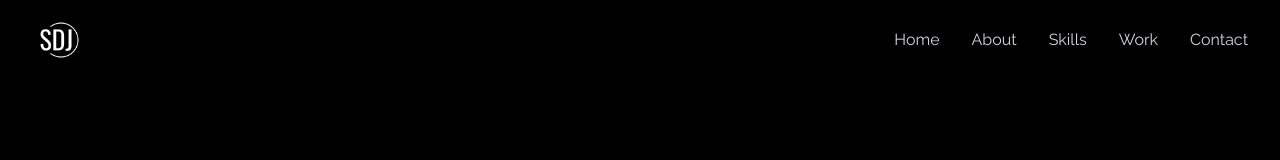
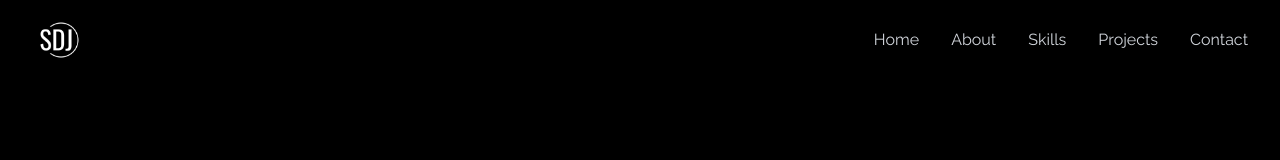
Before and after one commit to sdjhen/sdjhen-portfolio, a React (Vite) app: page / in a window 1280 px wide. Shown: the top 160 px of the page. Built offline with nearby package versions, Linux system fonts and the light colour scheme; a web font is replaced by a local one.

Commit message:
changed 'work to 'projects' across all nav menus

```diff
--- a/src/components/Navbar.jsx
+++ b/src/components/Navbar.jsx
@@ -20,7 +20,7 @@ const Navbar = () => {
           <li className=' hover:text-pink-600'>Home</li>
           <li className=' hover:text-pink-600'>About</li>
           <li className=' hover:text-pink-600'>Skills</li>
-          <li className=' hover:text-pink-600'>Work</li>
+          <li className=' hover:text-pink-600'>Projects</li>
           <li className=' hover:text-pink-600'>Contact</li>
         </ul>
         </nav>
@@ -36,7 +36,7 @@ const Navbar = () => {
           <li className='py-6 text-4xl hover:text-pink-600'>Home</li>
           <li className='py-6 text-4xl hover:text-pink-600' >About</li>
           <li className='py-6 text-4xl hover:text-pink-600'>Skills</li>
-          <li className='py-6 text-4xl hover:text-pink-600'>Work</li>
+          <li className='py-6 text-4xl hover:text-pink-600'>Projects</li>
           <li className='py-6 text-4xl hover:text-pink-600'>Contact</li>
           </ul>
 
```
